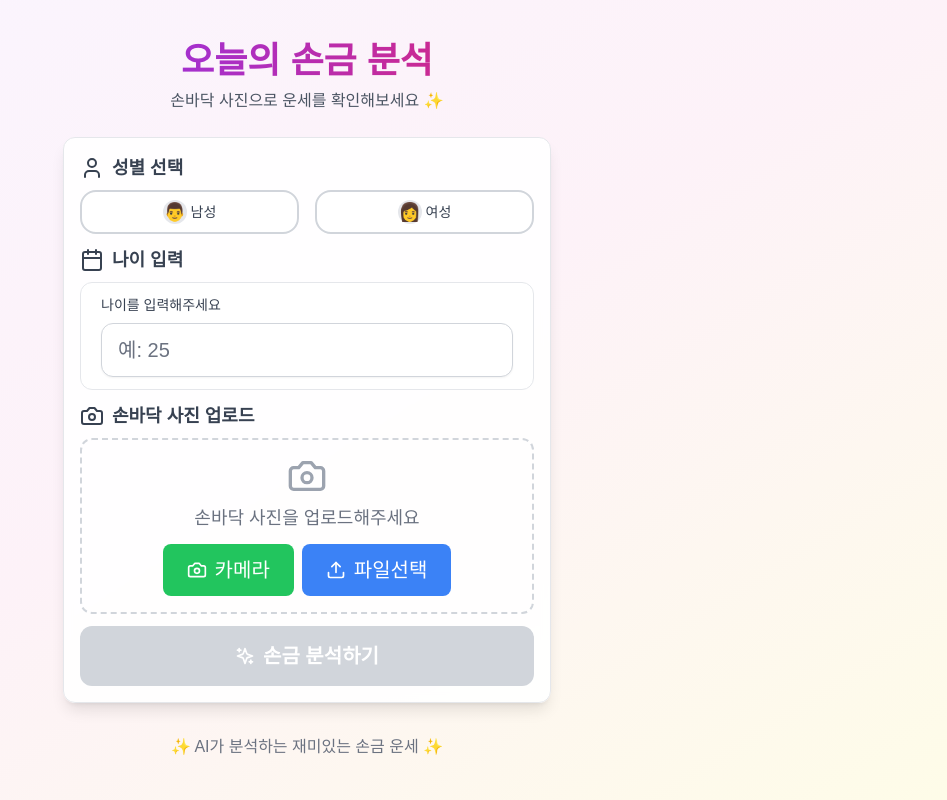
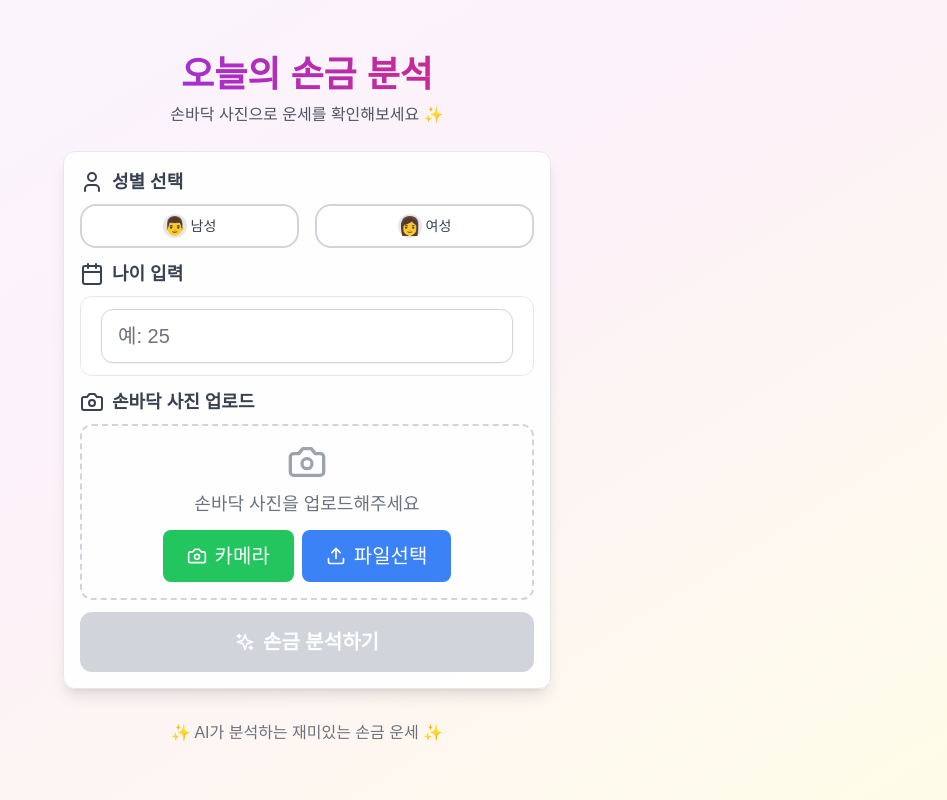
Before and after one commit to js48jjw/palm, a Next.js app: page / in a window 1280 px wide. Shown: the whole page, without its empty margins (333-1280 px from the left). Built offline with nearby package versions, Linux system fonts and the light colour scheme.

Commit message:
age input

```diff
--- a/src/components/AgeInput.tsx
+++ b/src/components/AgeInput.tsx
@@ -52,7 +52,6 @@ export const AgeInput: React.FC<AgeInputProps> = ({
       <div className={className}>
         <Input
           type="number"
-          label="나이를 입력해주세요"
           placeholder="예: 25"
           value={value}
           onChange={handleChange}
```
